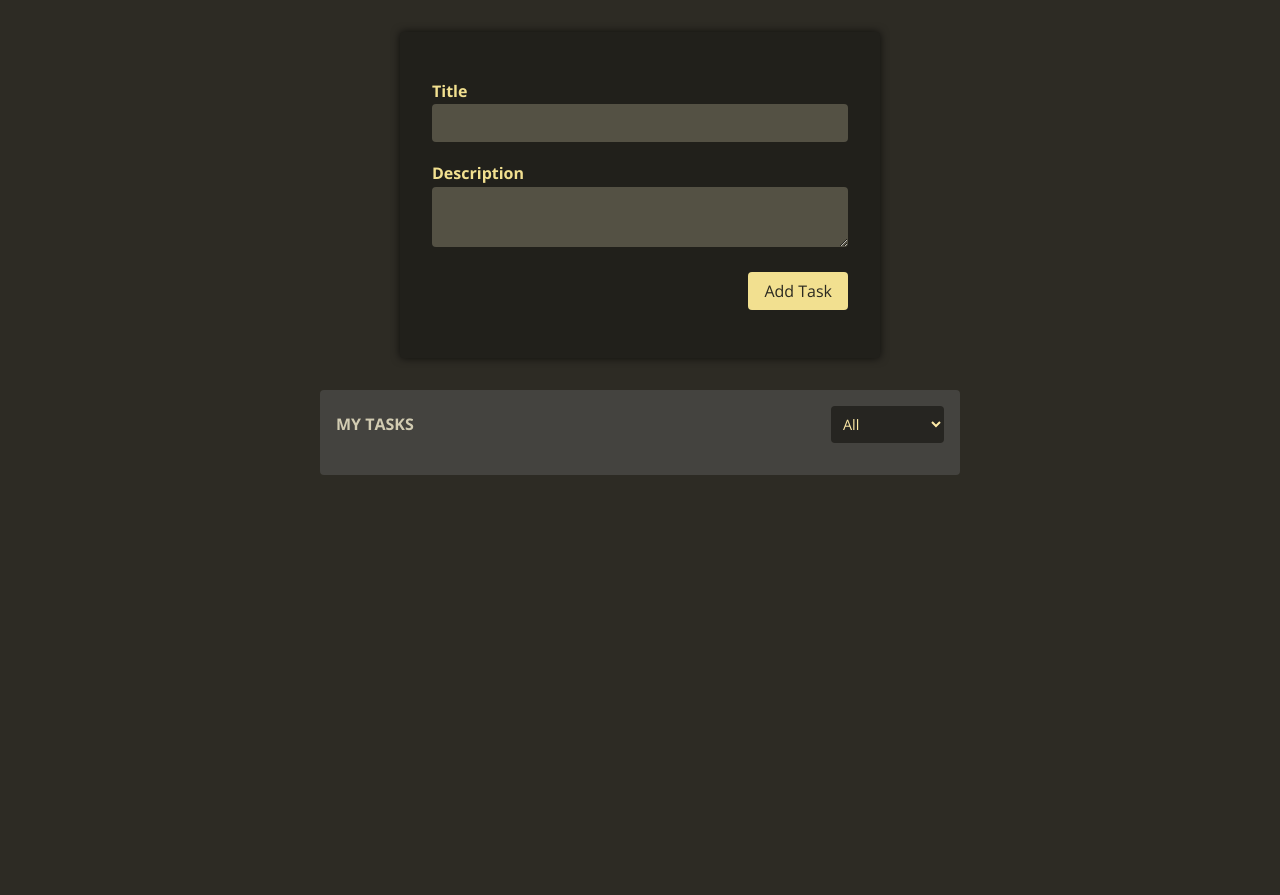
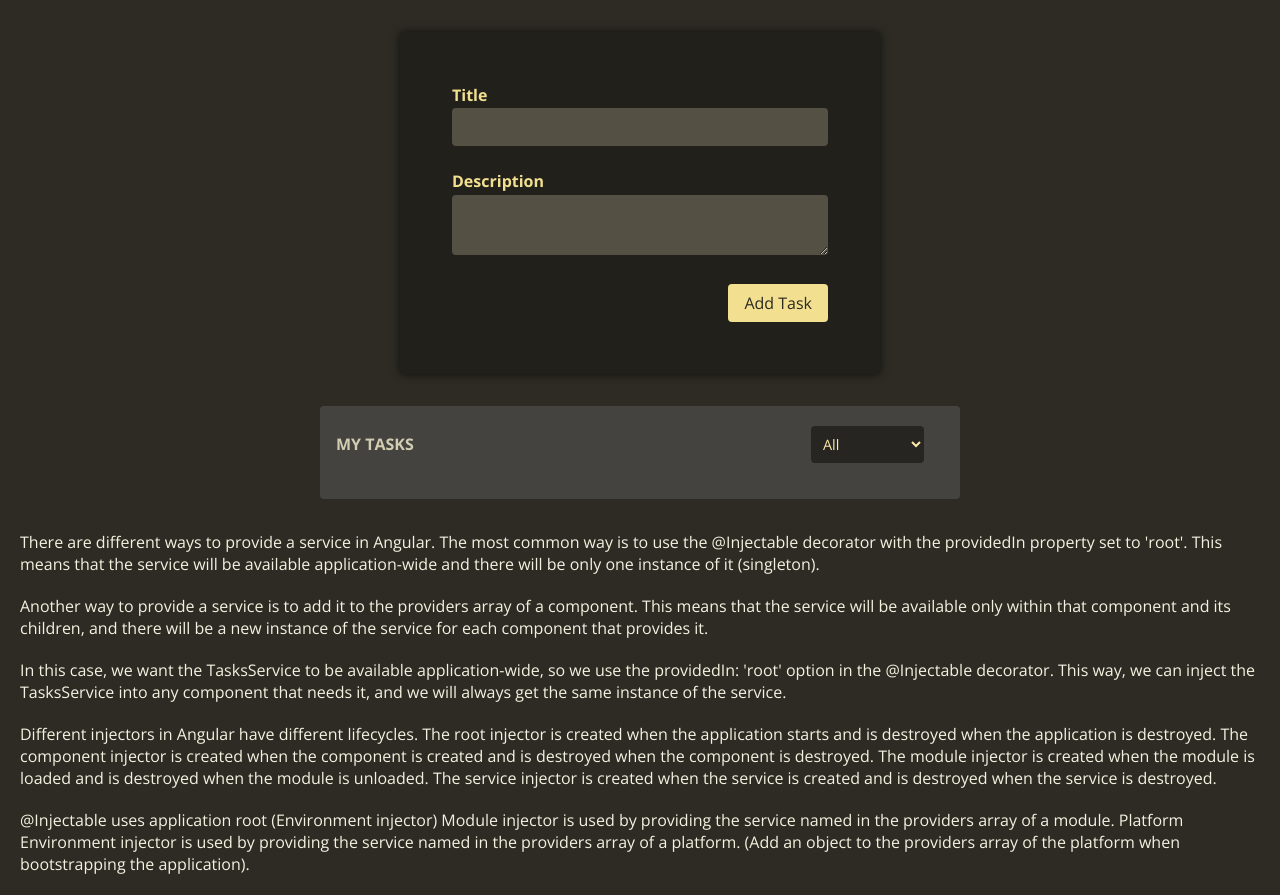
Before and after one commit to Petrovic-Jovan/ng-advanced-services, an Angular app: page / in a window 1280 px wide. Before the commit the page ends 800 px from the top, so only its background shows below. Built offline with nearby package versions, Linux system fonts and the light colour scheme.

Commit message:
The key takeaways are now added to main screen.

```diff
--- a/src/app/tasks/tasks.component.html
+++ b/src/app/tasks/tasks.component.html
@@ -1,2 +1,36 @@
 <app-new-task />
 <app-tasks-list />
+<p>
+  There are different ways to provide a service in Angular. The most common way
+  is to use the &#64;Injectable decorator with the providedIn property set to
+  'root'. This means that the service will be available application-wide and
+  there will be only one instance of it (singleton).
+</p>
+<p>
+  Another way to provide a service is to add it to the providers array of a
+  component. This means that the service will be available only within that
+  component and its children, and there will be a new instance of the service
+  for each component that provides it.
+</p>
+<p>
+  In this case, we want the TasksService to be available application-wide, so we
+  use the providedIn: 'root' option in the &#64;Injectable decorator. This way,
+  we can inject the TasksService into any component that needs it, and we will
+  always get the same instance of the service.
+</p>
+<p>
+  Different injectors in Angular have different lifecycles. The root injector is
+  created when the application starts and is destroyed when the application is
+  destroyed. The component injector is created when the component is created and
+  is destroyed when the component is destroyed. The module injector is created
+  when the module is loaded and is destroyed when the module is unloaded. The
+  service injector is created when the service is created and is destroyed when
+  the service is destroyed.
+</p>
+<p>
+  &#64;Injectable uses application root (Environment injector) Module injector
+  is used by providing the service named in the providers array of a module.
+  Platform Environment injector is used by providing the service named in the
+  providers array of a platform. (Add an object to the providers array of the
+  platform when bootstrapping the application).
+</p>
--- a/src/styles.css
+++ b/src/styles.css
@@ -15,3 +15,7 @@ body {
   background-color: #2d2b24;
   color: #f5f1e0;
 }
+
+p {
+  margin: 20px;
+}
```
